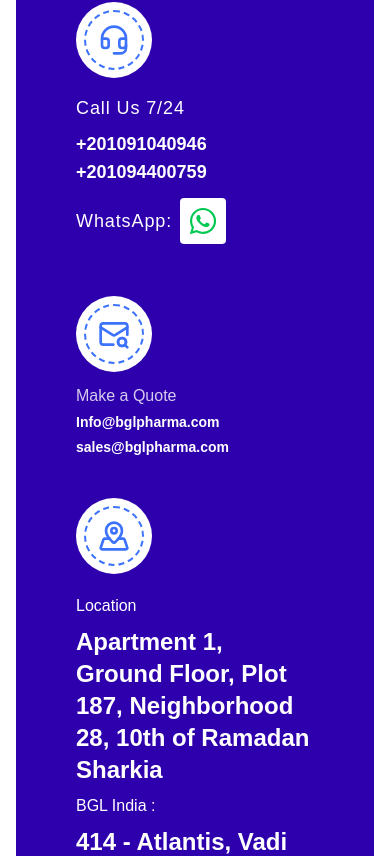
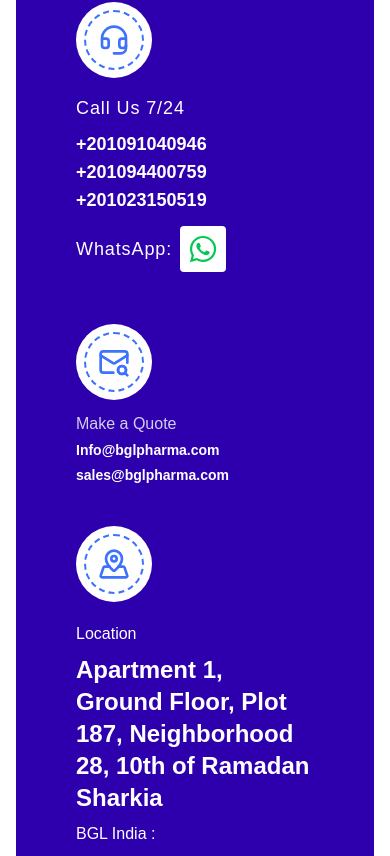
Before and after one commit to 3b3zeem/BGLPharma, a React (Vite) app: page /contact in a window 390 px wide. Shown: the part 774-1630 px from the top of the page. Built offline with nearby package versions, Linux system fonts and the light colour scheme.

Commit message:
add phone number

```diff
--- a/src/components/Footer/Footer.jsx
+++ b/src/components/Footer/Footer.jsx
@@ -215,6 +215,7 @@
               <p className="text-white/80 font-sm flex flex-col">
                 <span>+201091040946</span>
                 <span>+201094400759</span>
+                <span>+201023150519</span>
               </p>
               <div className="flex mt-2 items-center">
                 <span className="text-lg tracking-wider mr-2 text-white">WhatsApp: </span>
--- a/src/components/NavBar/NavBar.jsx
+++ b/src/components/NavBar/NavBar.jsx
@@ -167,7 +167,7 @@
             <div className="flex flex-col">
               <div className="flex flex-col gap-2">
                 <span>Call Us</span>
-                +201091040946 +201094400759
+                +201091040946 +201094400759 +201023150519
               </div>
               <div className="flex mt-2 items-center">
                 <span className="text-lg tracking-wider mr-2">WhatsApp: </span>
--- a/src/pages/Contact/Contact.jsx
+++ b/src/pages/Contact/Contact.jsx
@@ -115,7 +115,7 @@
               <div className="flex flex-col gap-1">
                 <p className="text-lg tracking-wider">Call Us 7/24</p>
                 <p className="md:text-xl text-lg font-semibold mt-1 flex ">
-                  +201091040946 {"  "} +201094400759
+                  +201091040946 {" "} +201094400759 {" "} +201023150519
                 </p>
 
                 <div className="flex mt-2 items-center">
```
